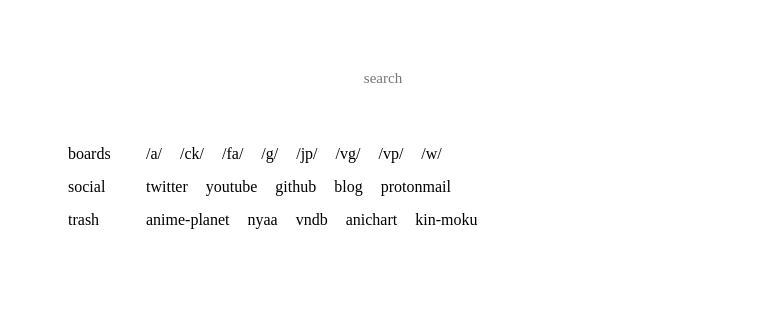
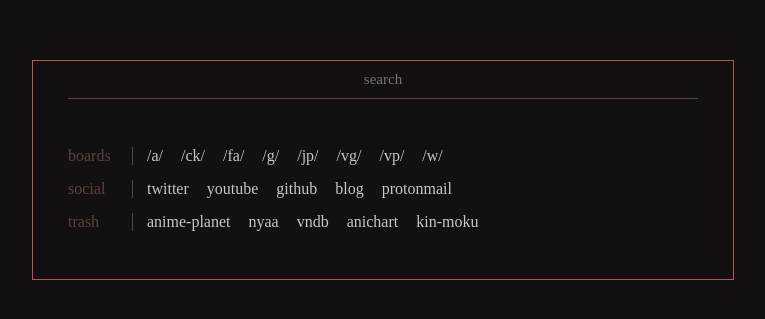
Before and after one commit to blankaex/devola, a plain HTML site: page index.html in a window 1280 px wide. Shown: the part 193-512 px from the top of the page, without its empty margins (257-1022 px from the left). Drawn offline with nearby package versions, Linux system fonts and the light colour scheme.

Commit message:
moved pywal colours to let http.server access

```diff
--- /dev/null
+++ b/colors.css
@@ -0,0 +1,28 @@
+/* CSS variables
+   Generated by 'wal' */
+:root {
+    --wallpaper: url("None");
+
+    /* Special */
+    --background: #121010;
+    --foreground: #c7c7c7;
+    --cursor: #c7c7c7;
+
+    /* Colors */
+    --color0: #121010;
+    --color1: #6b4949;
+    --color2: #5f4040;
+    --color3: #b35959;
+    --color4: #c7c7c7;
+    --color5: #b35959;
+    --color6: #774646;
+    --color7: #c7c7c7;
+    --color8: #4f4f4f;
+    --color9: #6b4949;
+    --color10: #5f4040;
+    --color11: #b35959;
+    --color12: #c7c7c7;
+    --color13: #b35959;
+    --color14: #774646;
+    --color15: #c7c7c7;
+}
--- a/style.css
+++ b/style.css
@@ -1,4 +1,4 @@
-@import url('file:///home/blankaex/.cache/wal/colors.css');
+@import url('colors.css');
 
 body {
     font-family: Source Han Sans JP !important;
```
